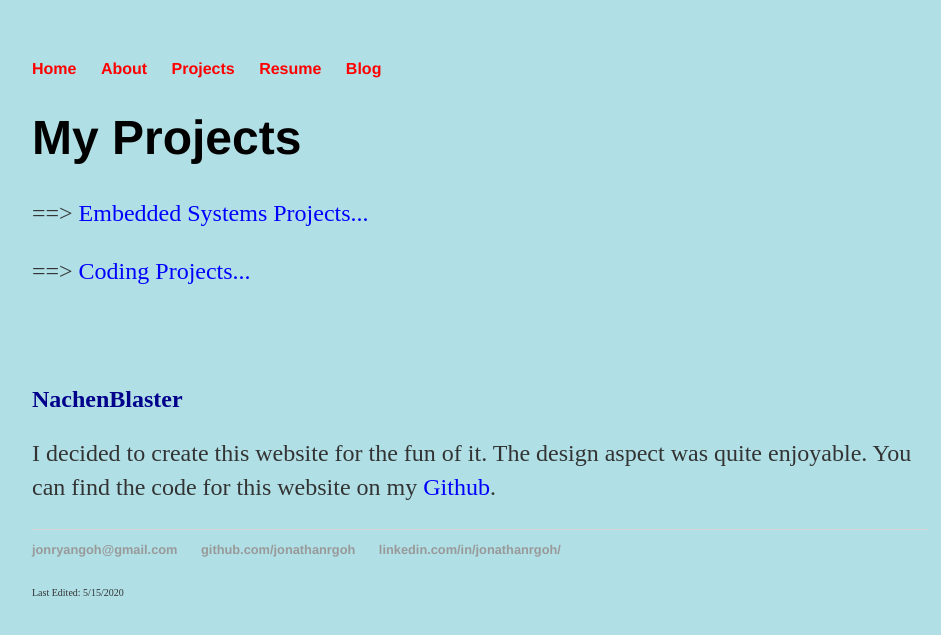
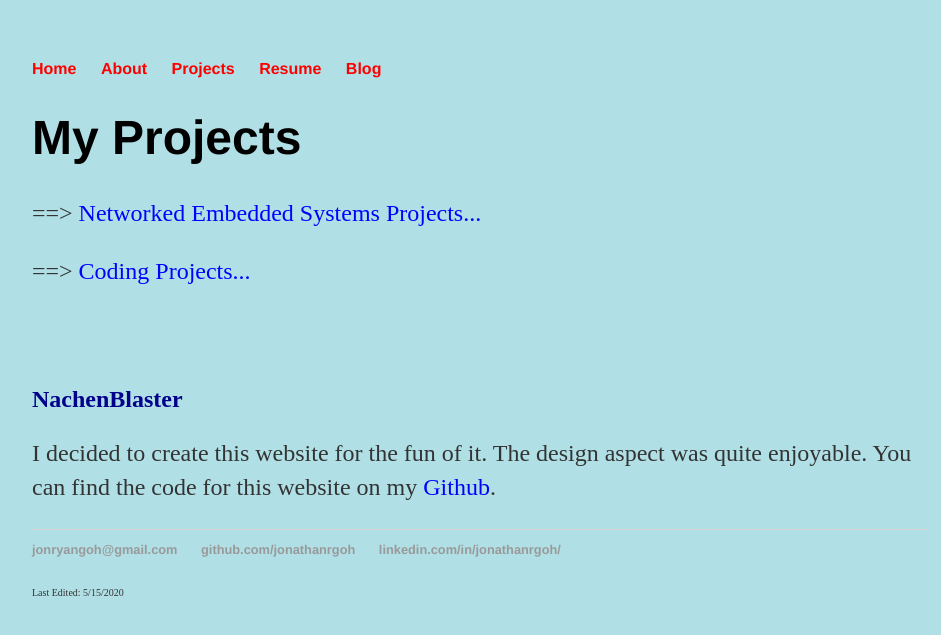
Before and after one commit to jonathanrgoh/jonathanrgoh.github.io, a Jekyll site: the page built from projects/index.html, in a window 1280 px wide. Shown: the top 635 px of the page, without its empty margins (160-1101 px from the left). Built offline with Jekyll 4.4.1, drawn with Linux system fonts in a browser that asks for light colours.

Commit message:
Update index.html

```diff
--- a/projects/index.html
+++ b/projects/index.html
@@ -6,7 +6,7 @@ title: My Projects
 <div class="blurb">
 	<h1>My Projects</h1>
 
-		<p>==>  <a href="/projects/Cmbedded_Projects" style="color:blue;">Embedded Systems Projects...</a></p>
+		<p>==>  <a href="/projects/Cmbedded_Projects" style="color:blue;">Networked Embedded Systems Projects...</a></p>
 		<p>==>  <a href="/projects/CS_Projects" style="color:blue;">Coding Projects...</a></p>
 
 		<br><br><br>
```
